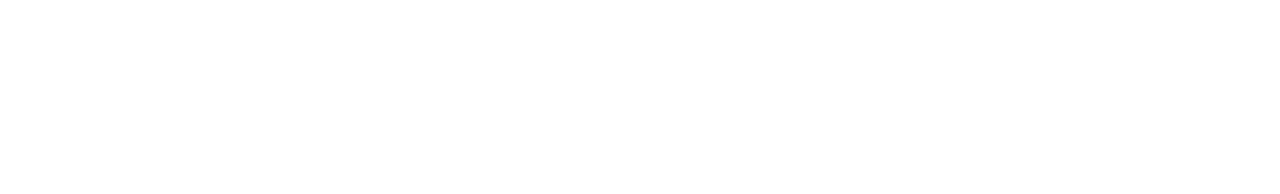
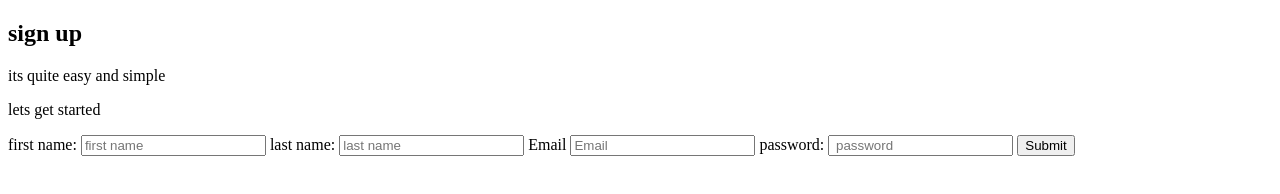
Before and after one commit to favourkb/project, a plain HTML site: page index.html in a window 1280 px wide. Drawn offline with Linux system fonts and the light colour scheme.

Commit message:
first commit

```diff
--- a/index.html
+++ b/index.html
@@ -1,12 +1,27 @@
 <!DOCTYPE html>
 <html lang="en">
-<head>
-    <meta charset="UTF-8">
-    <meta http-equiv="X-UA-Compatible" content="IE=edge">
-    <meta name="viewport" content="width=device-width, initial-scale=1.0">
-    <title>Document</title>
-</head>
-<body>
+  <head>
+    <meta charset="UTF-8" />
+    <meta http-equiv="X-UA-Compatible" content="IE=edge" />
+    <meta name="viewport" content="width=device-width, initial-scale=1.0" />
+    <title>my first website</title>
+  </head>
+  <body>
+    <h2>sign up</h2>
+    <p>its quite easy and simple</p>
+    <p>lets get started</p>
+    <label for="first name"> first name:</label>
+    <input type="text" placeholder="first name" />
+    <label for="last name">
+      last name:
+      <input type=" text" placeholder="last name" /></label>
+      <label for="Email"> Email</label>
+      <input type="Email" placeholder="Email">
+      <label for="password"> password:</label>
+      <input type="password" placeholder=" password">
+      <button> Submit</button>
 
-</body>
+
+
+  </body>
 </html>
```
Also changed, not shown: index .css (added).
